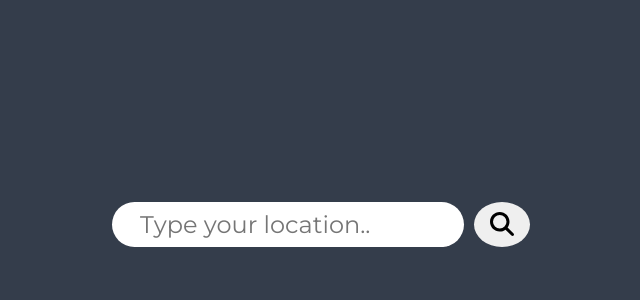
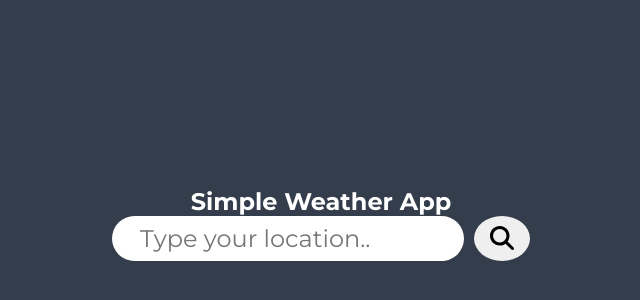
Before and after one commit to bima-taruna/simple-weather-web, a website built with Vite: page index.html in a window 1280 px wide. Shown: the part 176-476 px from the top of the page, without its empty margins (319-959 px from the left). Built offline with nearby package versions, Linux system fonts and the light colour scheme.

Commit message:
add h2 element

```diff
--- a/index.html
+++ b/index.html
@@ -13,6 +13,7 @@
   </head>
   <body>
     <div class="content">
+      <h2>Simple Weather App</h2>
       <form class="location-form">
         <input
           placeholder="Type your location.."
```
